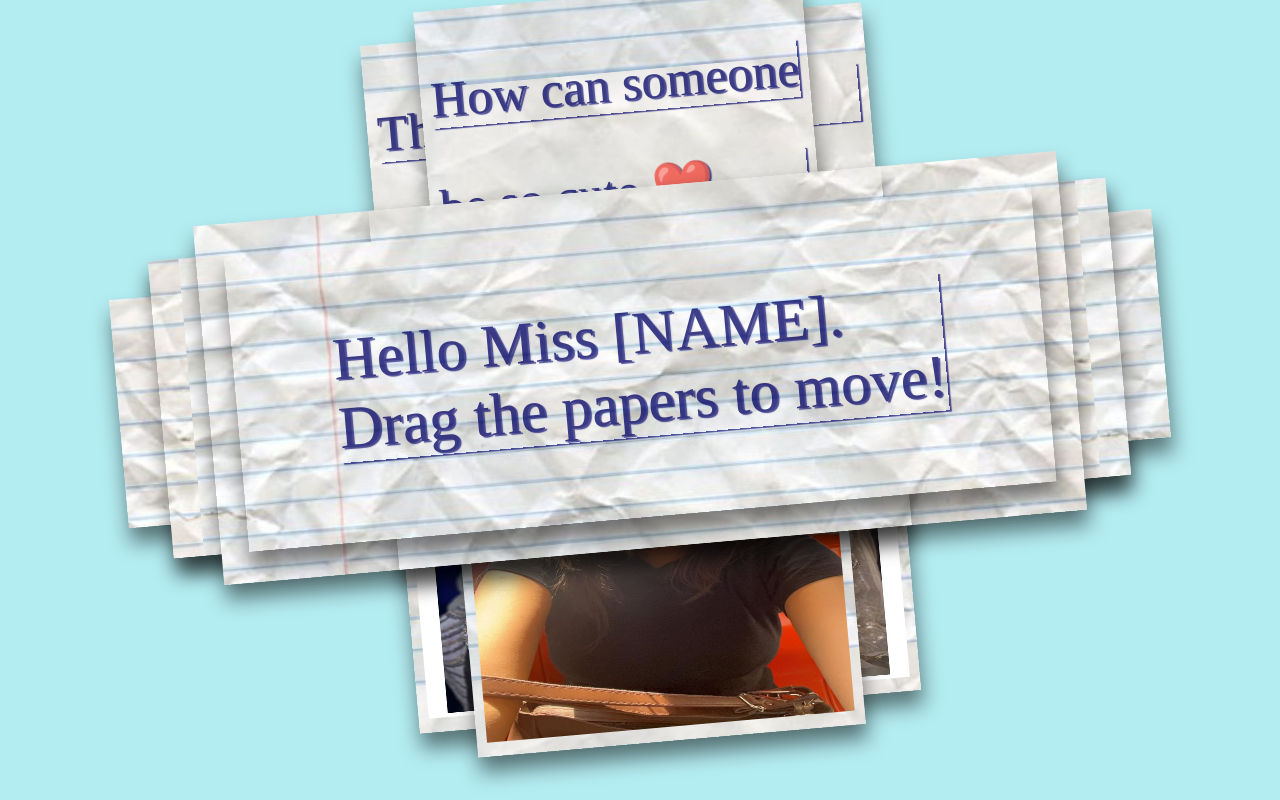
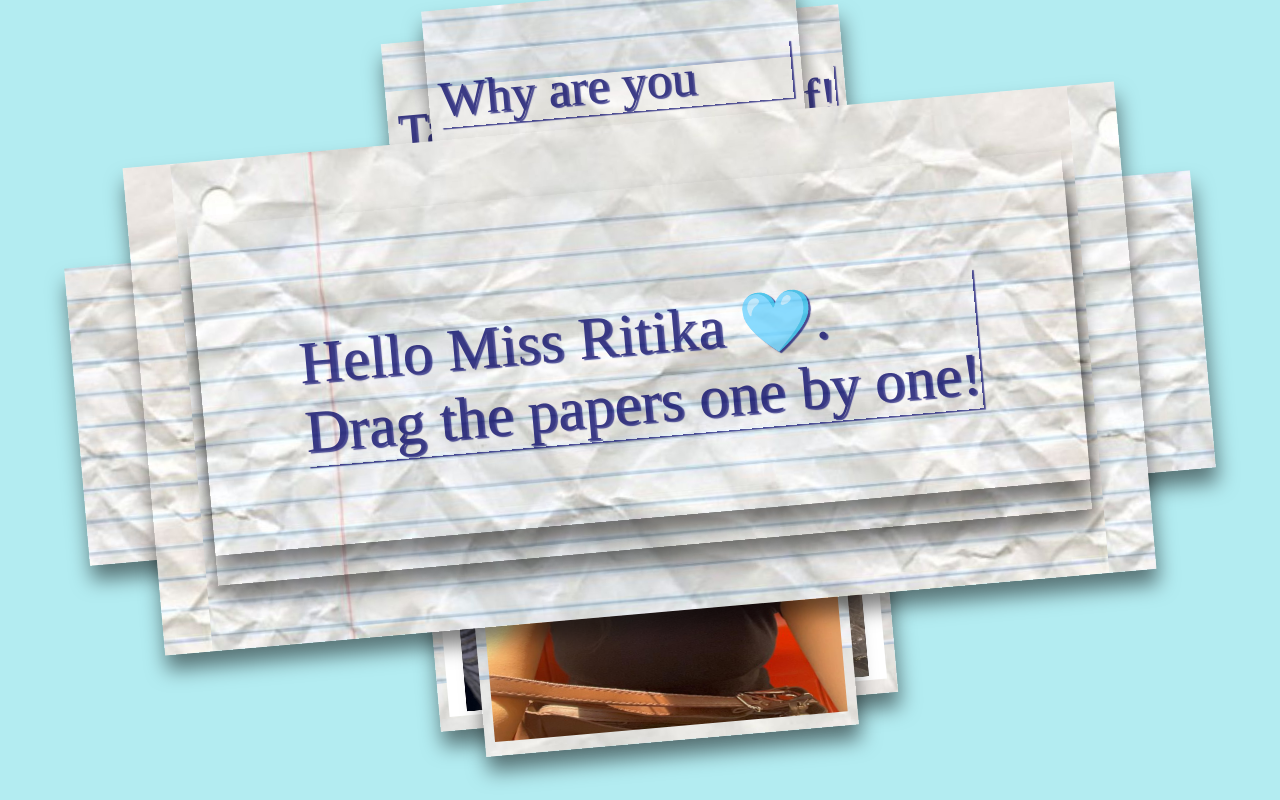
Before and after one commit to Theonewhoremains/Rit, a plain HTML site: page index.html in a window 1280 px wide. Drawn offline with Linux system fonts and the light colour scheme; a web font is replaced by a local one.

Commit message:
Update index.html

```diff
--- a/index.html
+++ b/index.html
@@ -89,24 +89,29 @@ p {
 
 
 <div class="paper image">
-  <p> That's why I've fallen </p>
-    <p>in love with YOU!!! 😩 </p>
+  <p> Take care of yourself! </p>
+    <p>Love you always ❤️</p>
    <img src="images/1.jpg">
 </div>
-<div class="paper"><p>Can't imagine what will you do <br>when you fall in love...</p></div>
 
-<div class="paper"><p>If you can do so much for friends...</p></div> <div class="paper image">
+<div class="paper" >
+  <p class="p1">I always wanna see you smiling<br>don't let anyone steal that smile!</p>
+</div>
+
+<div class="paper"><p>I know you're busy these days<br>but please take out a little time for me!</p></div>
+
+<div class="paper"><p>I miss you so much these days</p></div> <div class="paper image">
   <p< p="">
   <img src="images/2.jpg">
 </p<></div>
 
 <div class="paper" >
-  <p class="p1">I know I'm not special and<br>You're this caring for everyone!</p>
+  <p class="p1">Always keep smiling and take<br>care of yourself for me!</p>
   </div>
 
 <div class="paper image" >
-  <p>How can someone </p>
-   <p>be so cute ❤️ <br> yet so kind...</p>
+  <p>Why are you </p>
+   <p>so cute and pretty <br> ❤️❤️❤️</p>
 
   <img src="images/3.jpg">
 </div>
@@ -114,17 +119,18 @@ p {
 
 
 <div class="paper red" >
-<p class="p1"> and My Favorite</p>
-<p class="p2">Person (after my family)😍</p>
+<p class="p1">You have the most beautiful eyes</p>
+<p class="p2">I fall for you more and more</p>
+<p class="p3">everytime I see them ❤️</p>
 </div>
 
 <div class="paper" >
-<p class="p1">You are Cute </p>
-  <p class="p1">Amazing <span style="color: red !important;">❤️</span></p>
+<p class="p1">You have the prettiest Smile </p>
+  <p class="p1">in the whole world ❤️<span style="color: red !important;">❤️</span></p>
 </div>
 
 <div class="paper" >
-<p class="p1">Hello Miss [NAME].<br>Drag the papers to move!</p>
+<p class="p1">Hello Miss Ritika 🩵.<br>Drag the papers one by one!</p>
 </div>
   <script>
 
```
